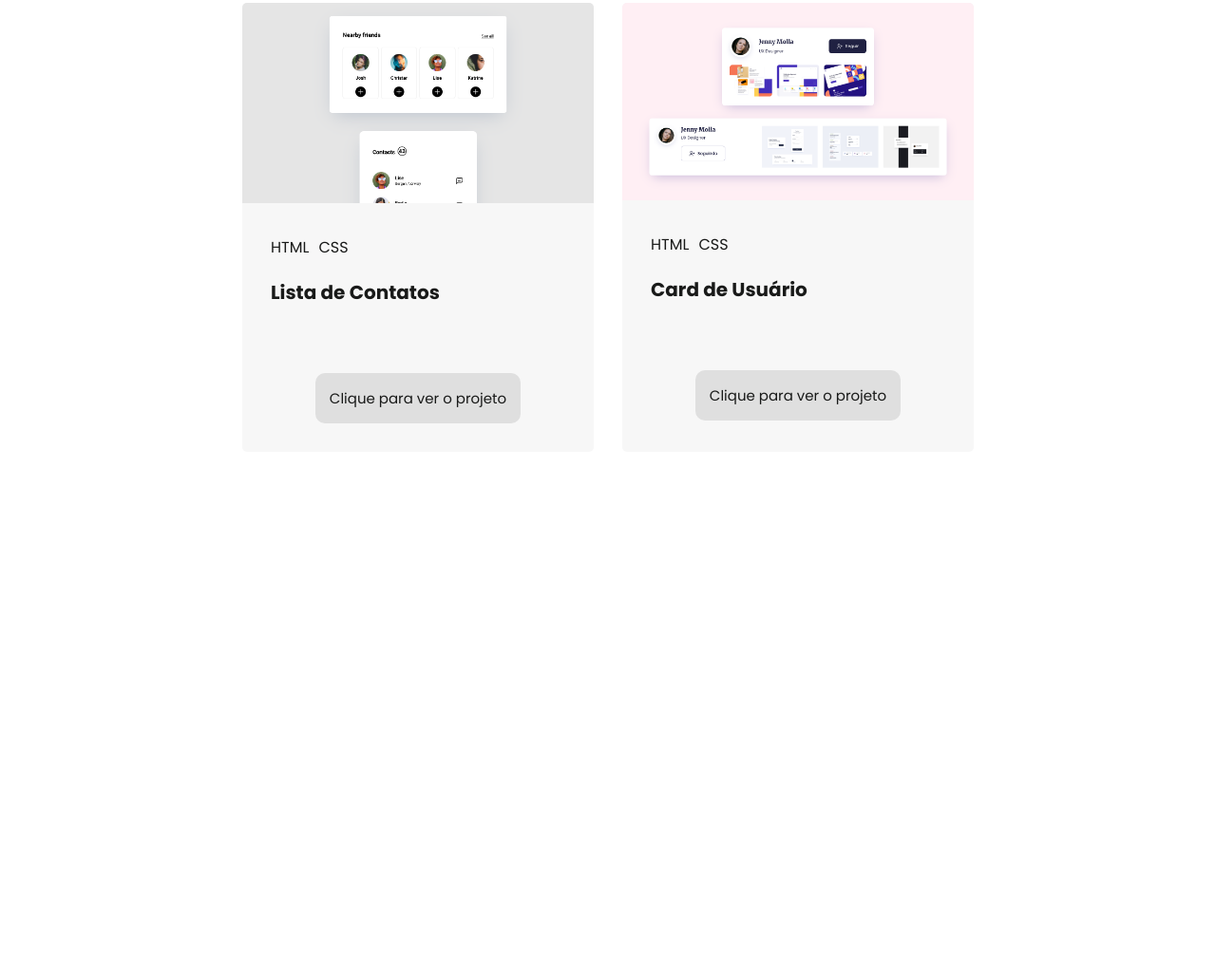
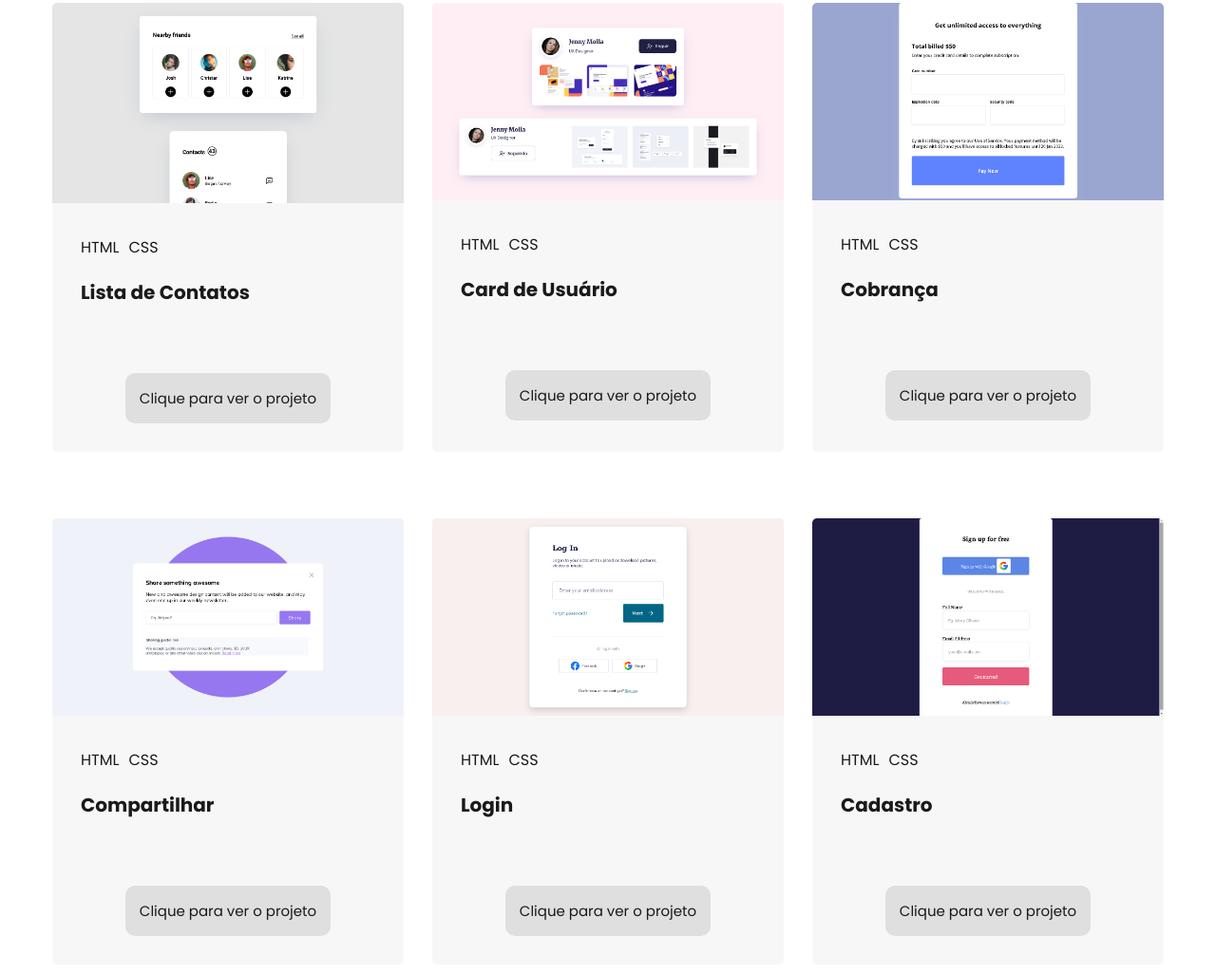
Before and after one commit to eugenio-cyber/html-css-pages-challenge, a plain HTML site: page pages/home/index.html in a window 1280 px wide. Shown: the part 992-2017 px from the top of the page at 95% size. Before the commit the page ends 1508 px from the top, so only its background shows below. Drawn offline with Linux system fonts and the light colour scheme.

Commit message:
Todas as páginas de input feitas

```diff
--- a/pages/home/index.html
+++ b/pages/home/index.html
@@ -121,6 +121,94 @@
               </button></a
             >
           </div>
+          <div class="project">
+            <a
+              href="../inputs-botoes/01/index.html"
+              class="reset-all cursor-pointer"
+              ><img
+                class="project__img"
+                src="../../assets/inputs-1.png"
+                alt="Imagem do projeto"
+            /></a>
+            <div class="project__text cursor-default">
+              <span class="project__description">HTML</span>
+              <span class="project__description">CSS</span>
+              <h3 class="project__title">Cobrança</h3>
+            </div>
+            <a
+              href="../inputs-botoes/01/index.html"
+              class="reset-all cursor-pointer"
+              ><button class="project__link reset-all">
+                Clique para ver o projeto
+              </button></a
+            >
+          </div>
+          <div class="project">
+            <a
+              href="../inputs-botoes/02/index.html"
+              class="reset-all cursor-pointer"
+              ><img
+                class="project__img"
+                src="../../assets/inputs-2.png"
+                alt="Imagem do projeto"
+            /></a>
+            <div class="project__text cursor-default">
+              <span class="project__description">HTML</span>
+              <span class="project__description">CSS</span>
+              <h3 class="project__title">Compartilhar</h3>
+            </div>
+            <a
+              href="../inputs-botoes/02/index.html"
+              class="reset-all cursor-pointer"
+              ><button class="project__link reset-all">
+                Clique para ver o projeto
+              </button></a
+            >
+          </div>
+          <div class="project">
+            <a
+              href="../inputs-botoes/03/index.html"
+              class="reset-all cursor-pointer"
+              ><img
+                class="project__img"
+                src="../../assets/inputs-3.png"
+                alt="Imagem do projeto"
+            /></a>
+            <div class="project__text cursor-default">
+              <span class="project__description">HTML</span>
+              <span class="project__description">CSS</span>
+              <h3 class="project__title">Login</h3>
+            </div>
+            <a
+              href="../inputs-botoes/03/index.html"
+              class="reset-all cursor-pointer"
+              ><button class="project__link reset-all">
+                Clique para ver o projeto
+              </button></a
+            >
+          </div>
+          <div class="project">
+            <a
+              href="../inputs-botoes/04/index.html"
+              class="reset-all cursor-pointer"
+              ><img
+                class="project__img"
+                src="../../assets/inputs-4.png"
+                alt="Imagem do projeto"
+            /></a>
+            <div class="project__text cursor-default">
+              <span class="project__description">HTML</span>
+              <span class="project__description">CSS</span>
+              <h3 class="project__title">Cadastro</h3>
+            </div>
+            <a
+              href="../inputs-botoes/04/index.html"
+              class="reset-all cursor-pointer"
+              ><button class="project__link reset-all">
+                Clique para ver o projeto
+              </button></a
+            >
+          </div>
         </section>
       </main>
     </div>
--- a/pages/inputs-botoes/01/style.css
+++ b/pages/inputs-botoes/01/style.css
@@ -4,36 +4,37 @@
   box-sizing: border-box;
 }
 
-body {
+.main {
   display: flex;
   background: #9aa6cf;
   font-family: "Open Sans", sans-serif;
   justify-content: center;
 }
-.container {
-  width: 693px;
-  background: #ffffff;
-  box-shadow: 0px 34px 44px rgba(160, 181, 255, 0.28);
-  border-radius: 10px;
-  padding: 70px 50px 50px 50px;
+.content {
   display: flex;
   flex-direction: column;
+  width: 693px;
+  padding: 70px 50px 50px 50px;
+  margin-top: 50px;
+  border-radius: 10px;
+  box-shadow: 0px 34px 44px rgba(160, 181, 255, 0.28);
+  background: #ffffff;
 }
 
-.container h1 {
+.content h1 {
   font-weight: 700;
   font-size: 24px;
   text-align: center;
   margin-bottom: 50px;
 }
 
-.container h2 {
+.content h2 {
   font-weight: 700;
   font-size: 22px;
   margin-bottom: 10px;
 }
 
-.container p {
+.content p {
   font-weight: 400;
   font-size: 16px;
   margin-bottom: 40px;
@@ -75,7 +76,7 @@ body {
   margin-left: 15px;
 }
 
-.container button {
+.content button {
   all: unset;
   text-align: center;
   padding: 45px 0px 45px 0px;
@@ -86,11 +87,11 @@ body {
   color: #ffffff;
 }
 
-.container button:hover {
+.content button:hover {
   background: #093df3;
   box-shadow: 0px 7px 24px rgba(9, 61, 243, 0.3);
 }
 
-.container .last-p {
+.content .last-p {
   margin-bottom: 27px;
 }
--- a/pages/inputs-botoes/02/style.css
+++ b/pages/inputs-botoes/02/style.css
@@ -1,10 +1,4 @@
-* {
-  padding: 0;
-  margin: 0;
-  box-sizing: border-box;
-}
-
-body {
+.main {
   font-family: "Mulish", sans-serif;
   background-image: url(assets/background.png);
   background-position: center;
@@ -14,7 +8,7 @@ body {
   justify-content: center;
 }
 
-.container {
+.content {
   width: 739px;
   background: #ffffff;
   border-radius: 10px;
@@ -32,29 +26,29 @@ body {
   width: 31px;
 }
 
-.container-main {
+.content-main {
   padding: 0px 50px 30px 50px;
 }
 
-.container-main h1 {
+.content-main h1 {
   font-weight: 700;
   font-size: 22px;
   margin-bottom: 20px;
 }
 
-.container-main p {
+.content-main p {
   font-weight: 400;
   font-size: 18px;
   margin-bottom: 30px;
 }
 
-.input-container {
+.input-content {
   margin-bottom: 50px;
   width: 100%;
   display: flex;
 }
 
-.input-container input {
+.input-content input {
   all: unset;
   padding: 15px 20px;
   margin-right: 10px;
@@ -66,11 +60,11 @@ body {
   color: #1f1e1e;
 }
 
-.input-container input:focus {
+.input-content input:focus {
   border: 1px solid #272727;
 }
 
-.input-container button {
+.input-content button {
   all: unset;
   background: #9677ef;
   border-radius: 5px;
@@ -81,35 +75,35 @@ body {
   flex-grow: 0;
 }
 
-.input-container button:hover {
+.input-content button:hover {
   background: rgba(150, 119, 239, 0.8);
   box-shadow: 0px 11px 20px rgba(150, 119, 239, 0.3);
 }
 
-.input-container input::placeholder {
+.input-content input::placeholder {
   color: #494949;
 }
 
-.text-container {
+.text-content {
   background: #f8f9fd;
   border-radius: 6px;
   margin-right: 8px;
 }
 
-.text-container span {
+.text-content span {
   font-weight: 700;
   font-size: 14px;
   color: #494949;
 }
 
-.text-container p {
+.text-content p {
   margin-top: 15px;
   font-weight: 400;
   font-size: 14px;
   color: #494949;
 }
 
-.text-container p > a {
+.text-content p > a {
   all: unset;
   font-weight: 600;
   font-size: 14px;
--- a/pages/inputs-botoes/03/style.css
+++ b/pages/inputs-botoes/03/style.css
@@ -1,10 +1,4 @@
-* {
-  padding: 0;
-  margin: 0;
-  box-sizing: border-box;
-}
-
-body {
+.main {
   background: #f8efef;
   min-height: 100vh;
   display: flex;
@@ -12,17 +6,18 @@ body {
   align-items: center;
 }
 
-.container {
-  background: #ffffff;
-  box-shadow: 0px 10px 24px rgba(0, 0, 0, 0.15);
-  border-radius: 15px;
+.content {
+  display: flex;
+  flex-direction: column;
   width: 610px;
   padding: 64px 89px 56px 89px;
-  display: flex;
-  flex-direction: column;
+  margin-top: 50px;
+  border-radius: 15px;
+  box-shadow: 0px 10px 24px rgba(0, 0, 0, 0.15);
+  background: #ffffff;
 }
 
-.container h1 {
+.content h1 {
   font-family: "Rokkitt", serif;
   font-weight: 700;
   font-size: 36px;
@@ -30,7 +25,7 @@ body {
   margin-bottom: 15px;
 }
 
-.container > p {
+.content > p {
   font-weight: 400;
   font-size: 16px;
   color: #161843;
@@ -38,7 +33,7 @@ body {
   margin-bottom: 52px;
 }
 
-.container input {
+.content input {
   all: unset;
   font-family: "Mulish", sans-serif;
   border: 1px solid #cad6e4;
@@ -48,18 +43,18 @@ body {
   color: #343945;
 }
 
-.container input::placeholder {
+.content input::placeholder {
   font-weight: 400;
   font-size: 18px;
   color: #717a91;
 }
 
-.container input:focus {
+.content input:focus {
   border: 1px solid #26394f;
   border-radius: 5px;
 }
 
-.container-password {
+.content-password {
   display: flex;
   align-items: center;
   justify-content: space-between;
@@ -67,14 +62,14 @@ body {
   margin-bottom: 55px;
 }
 
-.container-password a {
+.content-password a {
   all: unset;
   font-weight: 400;
   font-size: 16px;
   color: #0c6787;
 }
 
-.container-password button {
+.content-password button {
   all: unset;
   background: #046586;
   border-radius: 5px;
@@ -87,18 +82,18 @@ body {
   color: #ffffff;
 }
 
-.container-password button img {
+.content-password button img {
   margin-left: 14px;
 }
 
-.container-footer {
+.content-footer {
   padding-top: 35px;
   border-top: 1px solid #cad6e4;
   font-family: "Mulish", sans-serif;
   text-align: center;
 }
 
-.container-footer span {
+.content-footer span {
   font-weight: 400;
   font-size: 14px;
   color: #838a9e;
@@ -133,13 +128,13 @@ body {
   margin-right: 10px;
 }
 
-.container-footer p {
+.content-footer p {
   font-weight: 400;
   font-size: 14px;
   line-height: 18px;
 }
 
-.container-footer p a {
+.content-footer p a {
   all: unset;
   text-decoration-line: underline;
   color: #046586;
--- a/pages/inputs-botoes/04/style.css
+++ b/pages/inputs-botoes/04/style.css
@@ -1,10 +1,4 @@
-* {
-  padding: 0;
-  margin: 0;
-  box-sizing: border-box;
-}
-
-body {
+.main {
   min-height: 100vh;
   font-family: "Neuton", serif;
   background: #1f1c44;
@@ -13,17 +7,18 @@ body {
   align-items: center;
 }
 
-.container {
-  width: 517px;
-  background: #ffffff;
-  border-radius: 10px;
-  padding: 60px 90px 50px 90px;
+.content {
   display: flex;
   flex-direction: column;
   align-items: center;
+  width: 517px;
+  padding: 60px 90px 50px 90px;
+  margin-top: 50px;
+  border-radius: 10px;
+  background: #ffffff;
 }
 
-.container h1 {
+.content h1 {
   font-weight: 700;
   font-size: 28px;
   margin-bottom: 54px;
@@ -54,7 +49,7 @@ body {
   padding: 12px 11px;
 }
 
-.container p {
+.content p {
   font-weight: 400;
   font-size: 14px;
   text-transform: uppercase;
@@ -108,12 +103,12 @@ body {
   box-shadow: 0px 4px 15px rgba(204, 28, 69, 0.3);
 }
 
-.container span {
+.content span {
   font-weight: 400;
   font-size: 16px;
 }
 
-.container span a {
+.content span a {
   all: unset;
   color: #5b86e6;
 }
```
Also changed, not shown: pages/inputs-botoes/01/index.html (+16 -4 lines), pages/inputs-botoes/02/index.html (+16 -4 lines), pages/inputs-botoes/03/index.html (+17 -4 lines), pages/inputs-botoes/04/index.html (+13 -1 lines).
